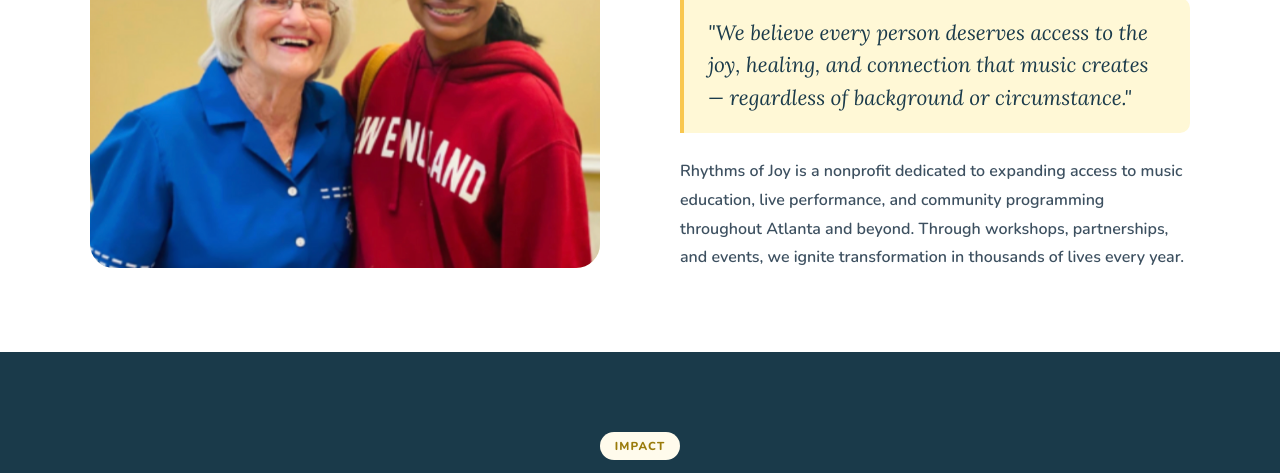
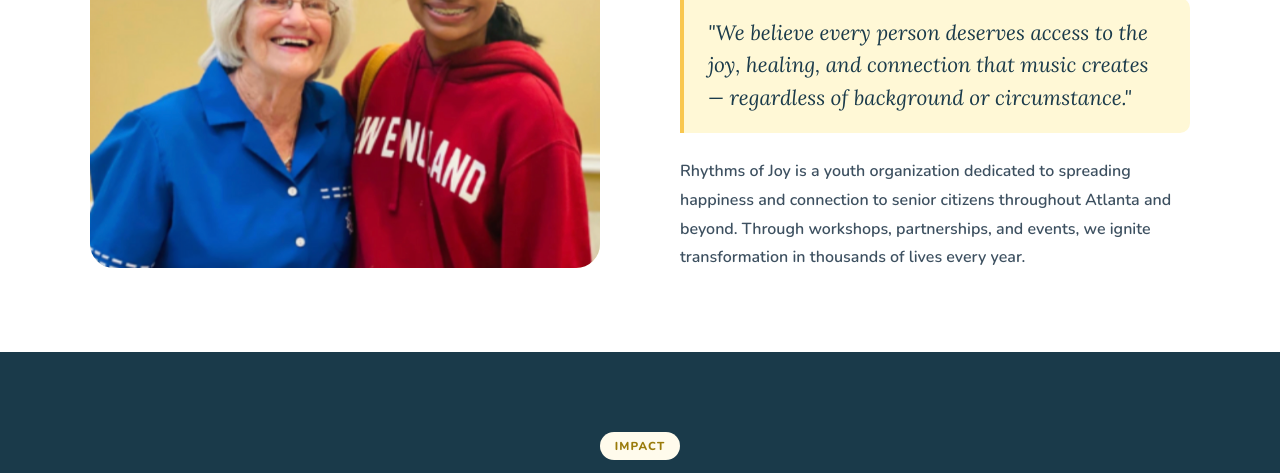
Before and after one commit to hannahsundar16/rjorg, a plain HTML site: page index.html in a window 1280 px wide. Shown: the part 615-1088 px from the top of the page. Drawn offline with nearby package versions, Linux system fonts and the light colour scheme.

Commit message:
update site

```diff
--- a/rhythms-of-joy.html
+++ b/index.html
@@ -185,7 +185,7 @@
           "We believe every person deserves access to the joy, healing, and connection that music creates — regardless of background or circumstance."
         </blockquote>
         <p class="mission-body" contenteditable="true" data-placeholder="Expand on your mission…">
-          Rhythms of Joy is a nonprofit dedicated to expanding access to music education, live performance, and community programming throughout Atlanta and beyond. Through workshops, partnerships, and events, we ignite transformation in thousands of lives every year.        </p>
+          Rhythms of Joy is a youth organization dedicated to spreading happiness and connection to senior citizens throughout Atlanta and beyond. Through workshops, partnerships, and events, we ignite transformation in thousands of lives every year.        </p>
 
       </div>
     </div>
```
